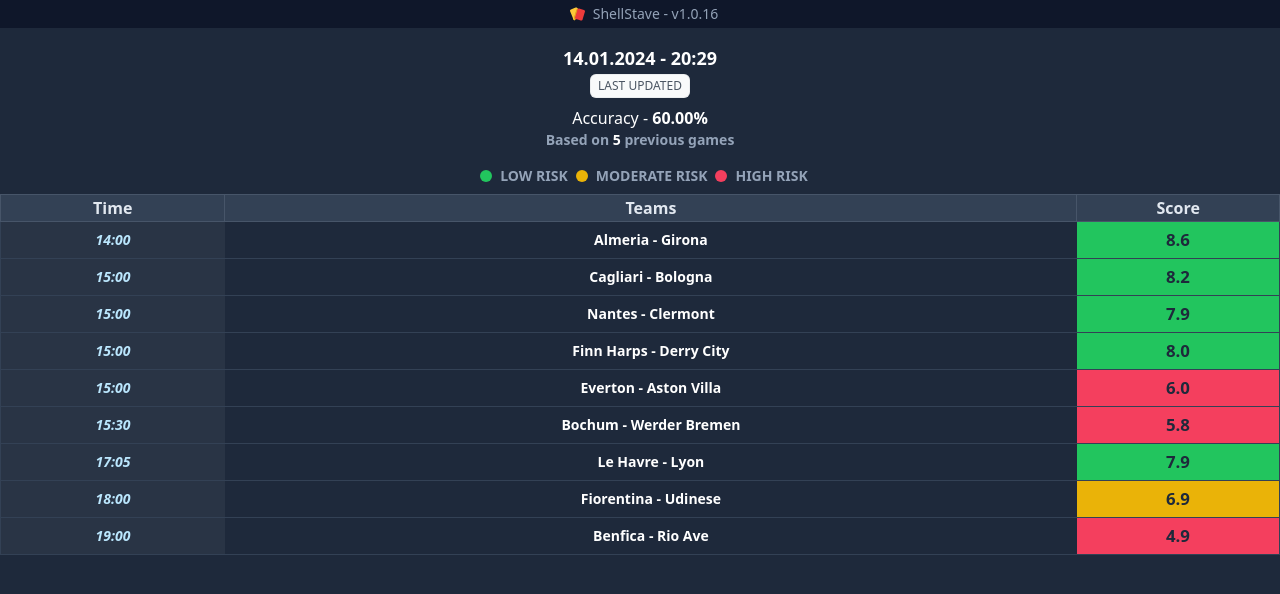
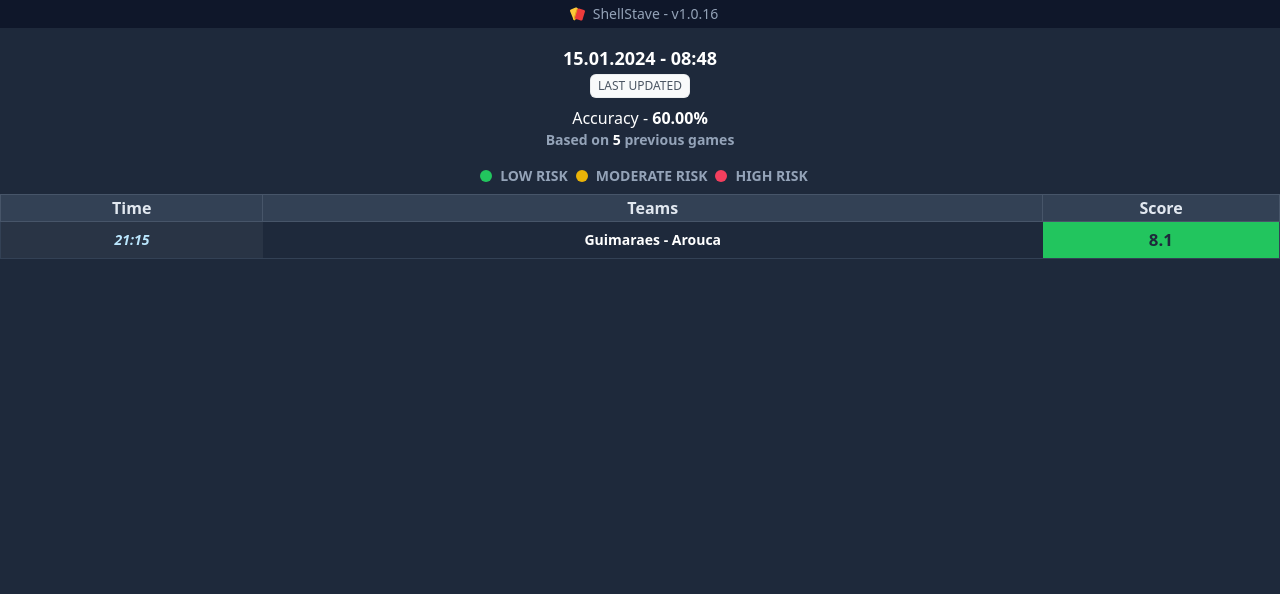
Before and after one commit to ShellStave/ShellStave.github.io, a plain HTML site: page index.html in a window 1280 px wide. Drawn offline with nearby package versions, Linux system fonts and the light colour scheme.

Commit message:
commit message

```diff
--- a/index.html
+++ b/index.html
@@ -11,7 +11,7 @@
 <body class="text-white text-center bg-slate-800">
 <div class="bg-slate-900 text-sm p-1 text-slate-400 flex justify-center select-none"><img src="favicon.svg" class="mx-2" height="15" width="15" draggable="false">ShellStave - v1.0.16</div>
 <div class="overflow-x-auto mx-auto container">
-     <div class="mt-4 font-semibold text-lg">14.01.2024 - 20:29</div>
+     <div class="mt-4 font-semibold text-lg">15.01.2024 - 08:48</div>
     <span class="mb-2 inline-flex items-center rounded-md bg-gray-50 px-2 py-1 text-xs font-medium text-gray-600 ring-1 ring-inset ring-gray-500/10">LAST UPDATED</span>
     <p>Accuracy - <strong>60.00%</strong></p>
     <p class="text-sm font-semibold text-slate-400">Based on <span class="font-bold text-white"> 5 </span> previous games</p>
@@ -22,15 +22,7 @@
     <th class="border border-slate-600 border-slate-600 bg-slate-700 text-slate-200">Teams</th>
     <th class="border border-slate-600 bg-slate-700 text-slate-200">Score</th>
   </tr>
-  <tr class="p-1 text-sm border border-slate-700 font-semibold"><td class="p-2">15:00</td><td class="p-2">Cagliari  -  Bologna</td><td class="p-2">8.2</td></tr>
-<tr class="p-1 text-sm border border-slate-700 font-semibold"><td class="p-2">18:00</td><td class="p-2">Fiorentina  -  Udinese</td><td class="p-2">6.9</td></tr>
-<tr class="p-1 text-sm border border-slate-700 font-semibold"><td class="p-2">15:00</td><td class="p-2">Nantes  -  Clermont</td><td class="p-2">7.9</td></tr>
-<tr class="p-1 text-sm border border-slate-700 font-semibold"><td class="p-2">17:05</td><td class="p-2">Le Havre  -  Lyon</td><td class="p-2">7.9</td></tr>
-<tr class="p-1 text-sm border border-slate-700 font-semibold"><td class="p-2">14:00</td><td class="p-2">Almeria  -  Girona</td><td class="p-2">8.6</td></tr>
-<tr class="p-1 text-sm border border-slate-700 font-semibold"><td class="p-2">15:00</td><td class="p-2">Finn Harps  -  Derry City</td><td class="p-2">8.0</td></tr>
-<tr class="p-1 text-sm border border-slate-700 font-semibold"><td class="p-2">15:00</td><td class="p-2">Everton  -  Aston Villa</td><td class="p-2">6.0</td></tr>
-<tr class="p-1 text-sm border border-slate-700 font-semibold"><td class="p-2">15:30</td><td class="p-2">Bochum  -  Werder Bremen</td><td class="p-2">5.8</td></tr>
-<tr class="p-1 text-sm border border-slate-700 font-semibold"><td class="p-2">19:00</td><td class="p-2">Benfica  -  Rio Ave</td><td class="p-2">4.9</td></tr>
+  <tr class="p-1 text-sm border border-slate-700 font-semibold"><td class="p-2">21:15</td><td class="p-2">Guimaraes  -  Arouca</td><td class="p-2">8.1</td></tr>
 
   </table>
   </div>
```
